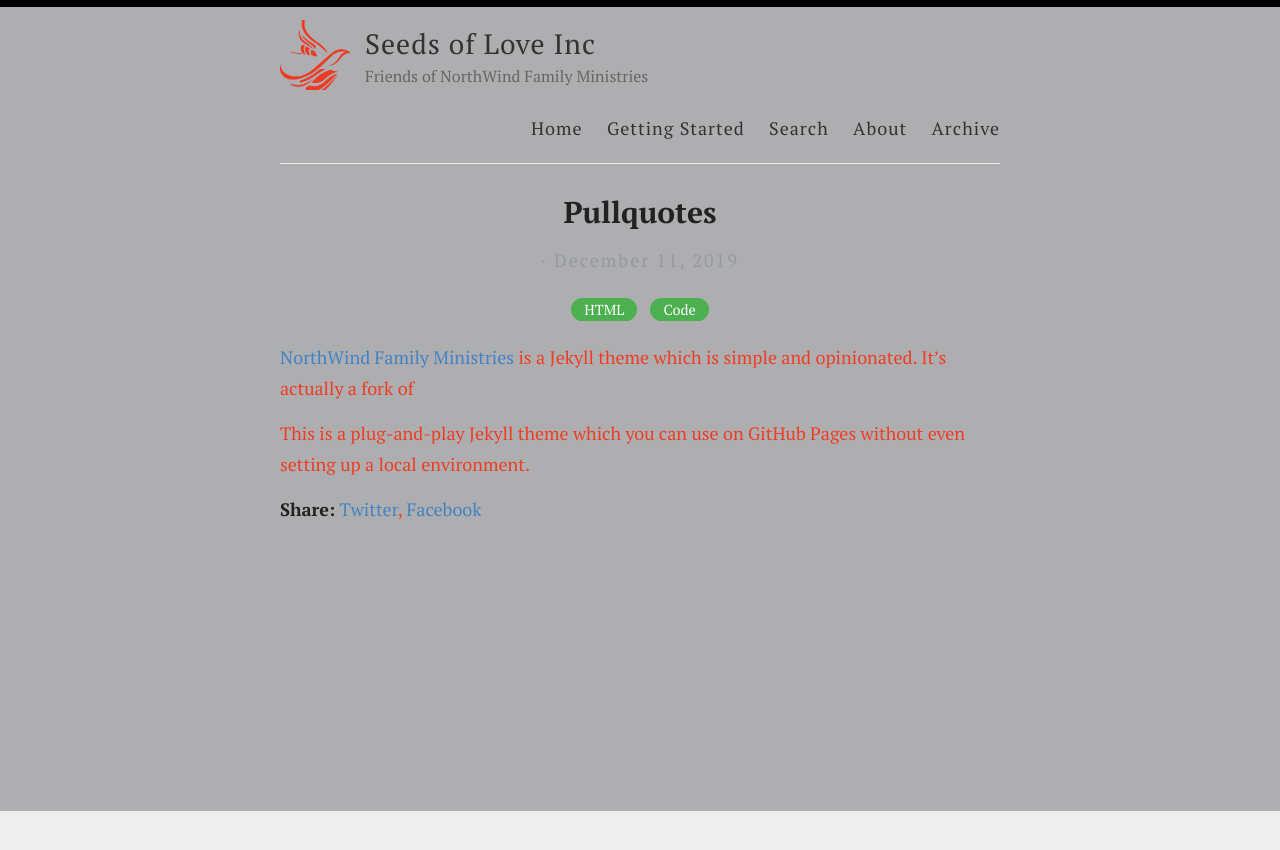
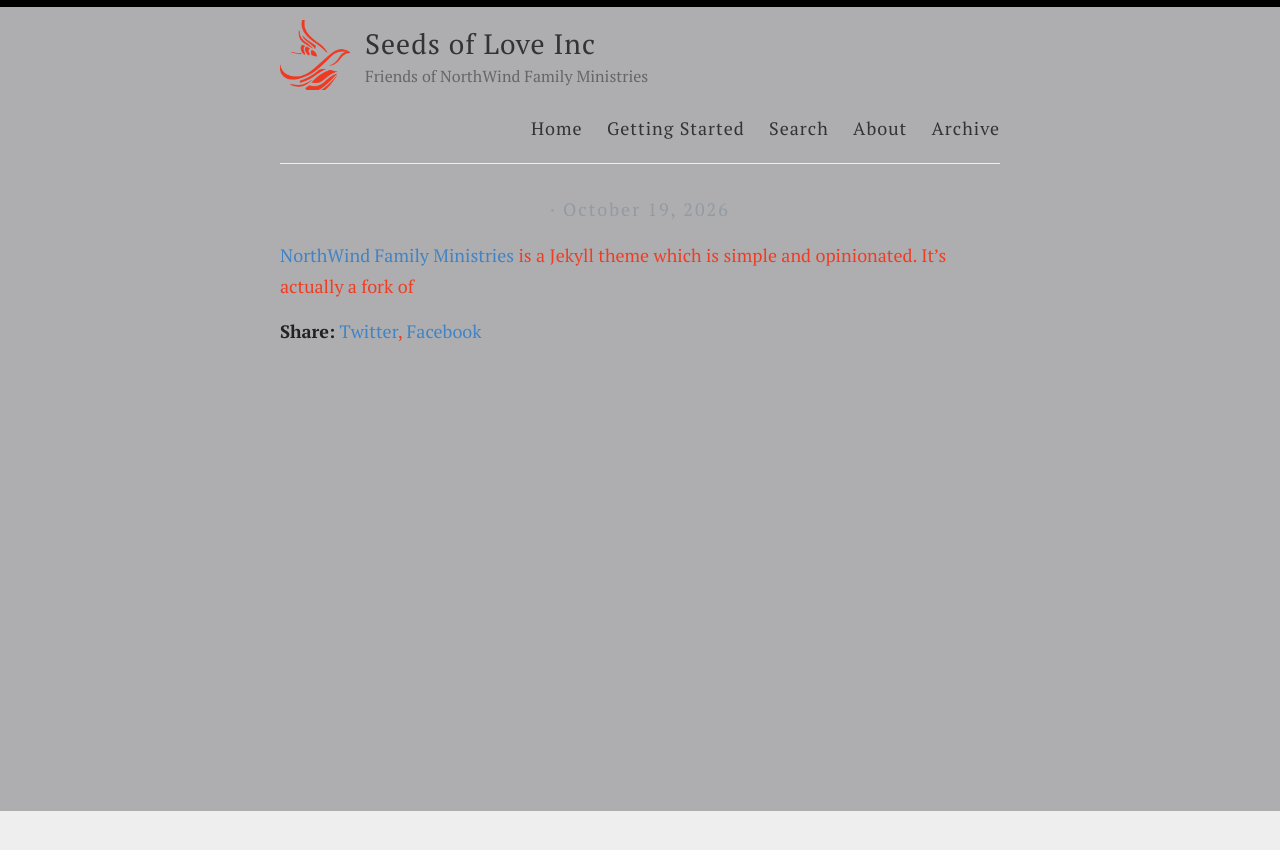
Before and after one commit to Seeds-of-Love-Inc/seeds-of-love-inc.github.io, a Jekyll site: the page built from _posts/2019-12-11-pullquotes.md, in a window 1280 px wide. Shown: the top 850 px of the page. Built offline with Jekyll 4.4.1, drawn with Linux system fonts in a browser that asks for light colours; our own code applies the rules of GitHub Pages for plain Markdown files.

Commit message:
Simplify pullquotes post content
Removed redundant description of the Jekyll theme.

```diff
--- a/_posts/2019-12-11-pullquotes.md
+++ b/_posts/2019-12-11-pullquotes.md
@@ -2,8 +2,7 @@
 layout: post
 title:  Pullquotes
 categories: [HTML,Code]
+[NorthWind Family Ministries](https://www.northwindfm.org/) is a Jekyll theme which is simple and opinionated. It's actually a fork
 ---
 
 [NorthWind Family Ministries](https://www.northwindfm.org/) is a Jekyll theme which is simple and opinionated. It's actually a fork of
-
-This is a plug-and-play Jekyll theme which you can use on GitHub Pages without even setting up a local environment.
```
